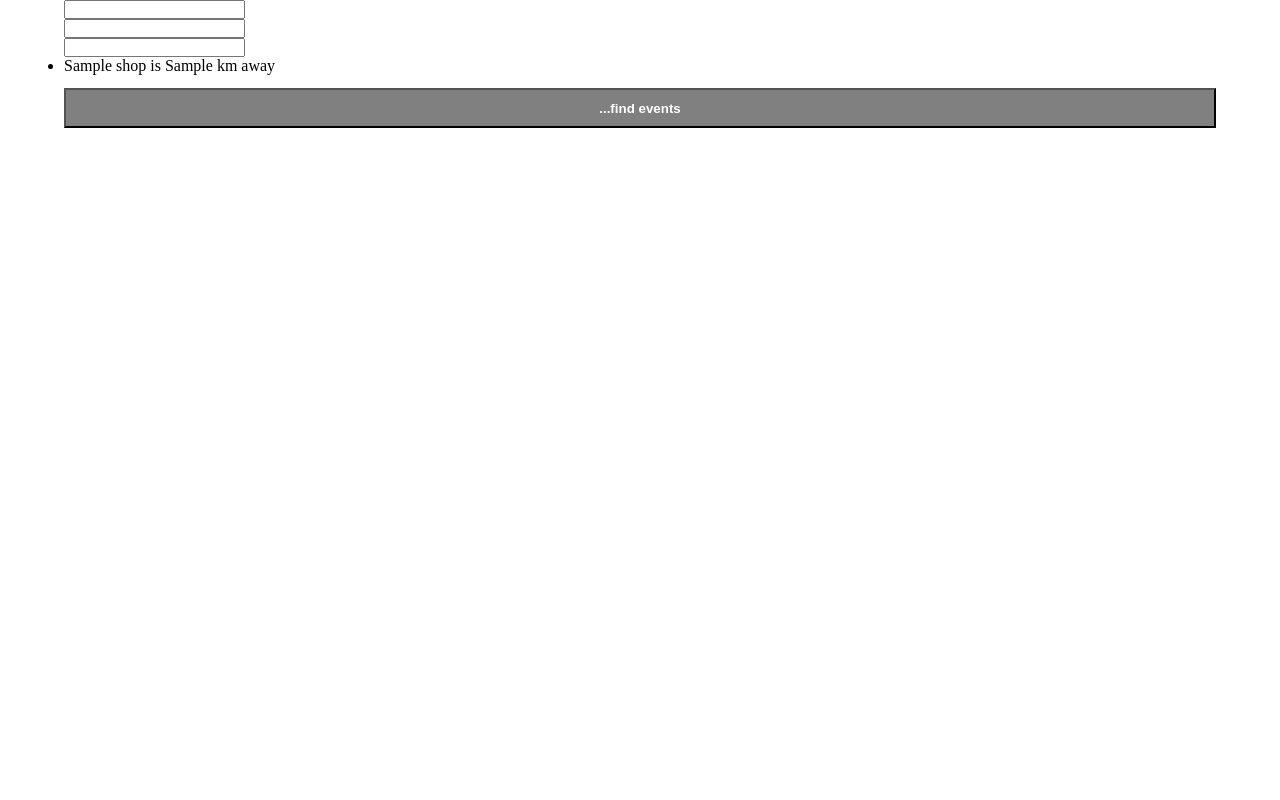
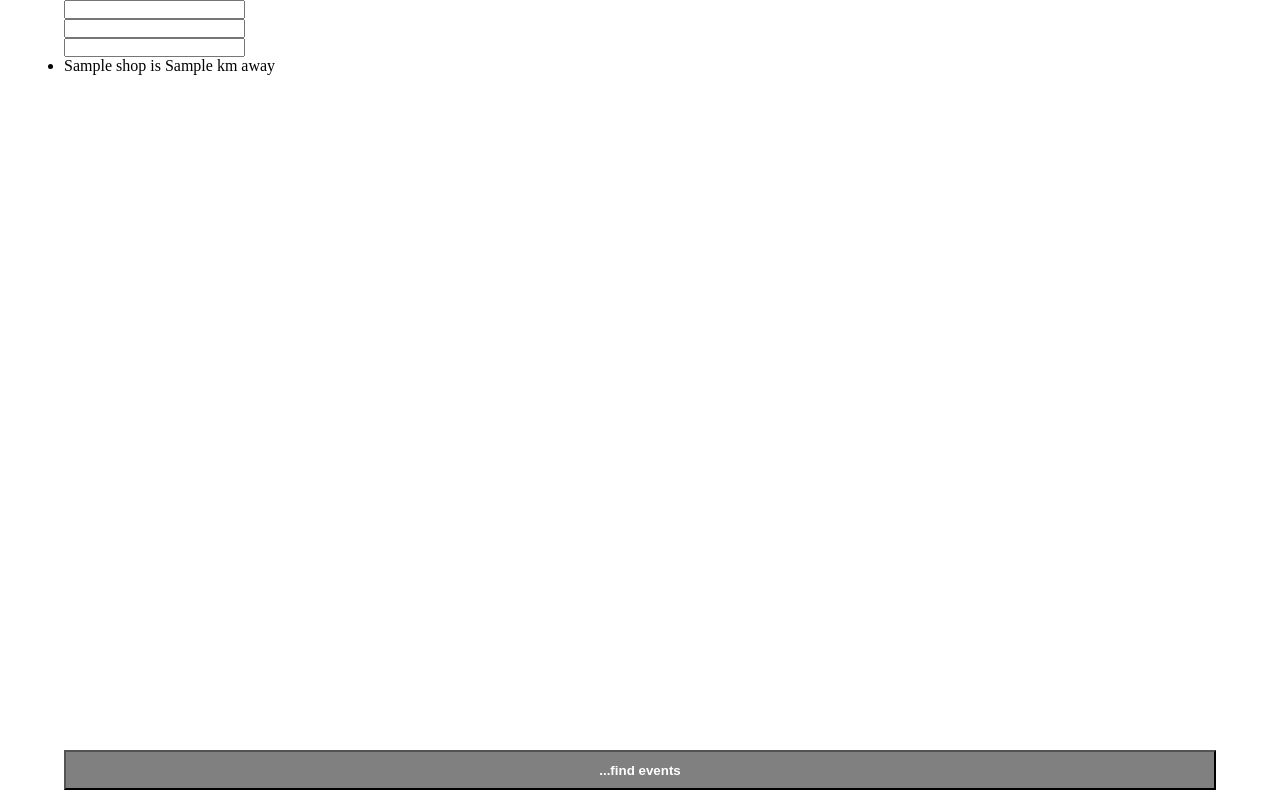
Before and after one commit to arnvscott/findmyshops, a Django app: template nearbyshops/shops/templates/shops/index.html in a window 1280 px wide. Run offline with Django 3.2, Linux system fonts and the light colour scheme; the template is opened without the code that fills it: most values are stand-ins (such as "Sample title", 1, 10 or a date in 2020); form fields are guessed from the names that the template uses.

Commit message:
anchor find events button to bottom of view port

```diff
--- a/nearbyshops/shops/static/shops/style.css
+++ b/nearbyshops/shops/static/shops/style.css
@@ -8,11 +8,17 @@
     margin: auto;
 }
 
-.button{
+.footer-buttons{
+    position:fixed;
+    bottom:10px;
+    left: 5%;
+    width:90%;
+}
+
+.button {
     background-color: grey;
     color: white;
     font-weight: bolder;
-    margin-top:1em;
     height:3em;
 }
 
--- a/nearbyshops/shops/templates/shops/index.html
+++ b/nearbyshops/shops/templates/shops/index.html
@@ -32,7 +32,7 @@
                     {% endfor %}
                 </ul>
             </div>
-            <div>
+            <div class="footer-buttons">
                 <button type="submit" class="wide_input button">...find events</button>
             </div>
         </form>
```
